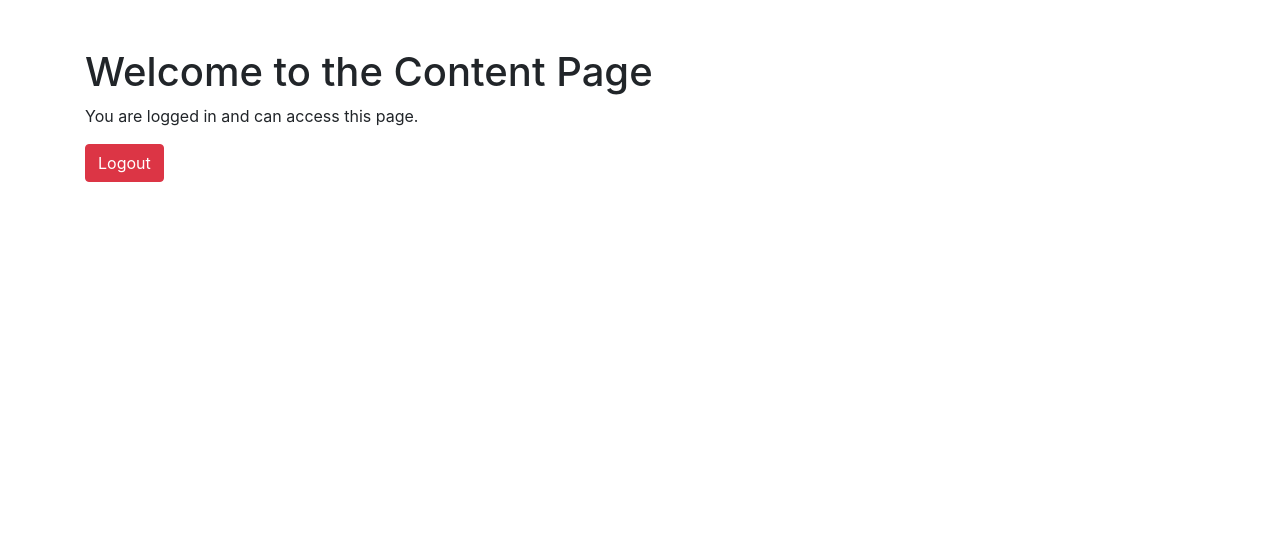
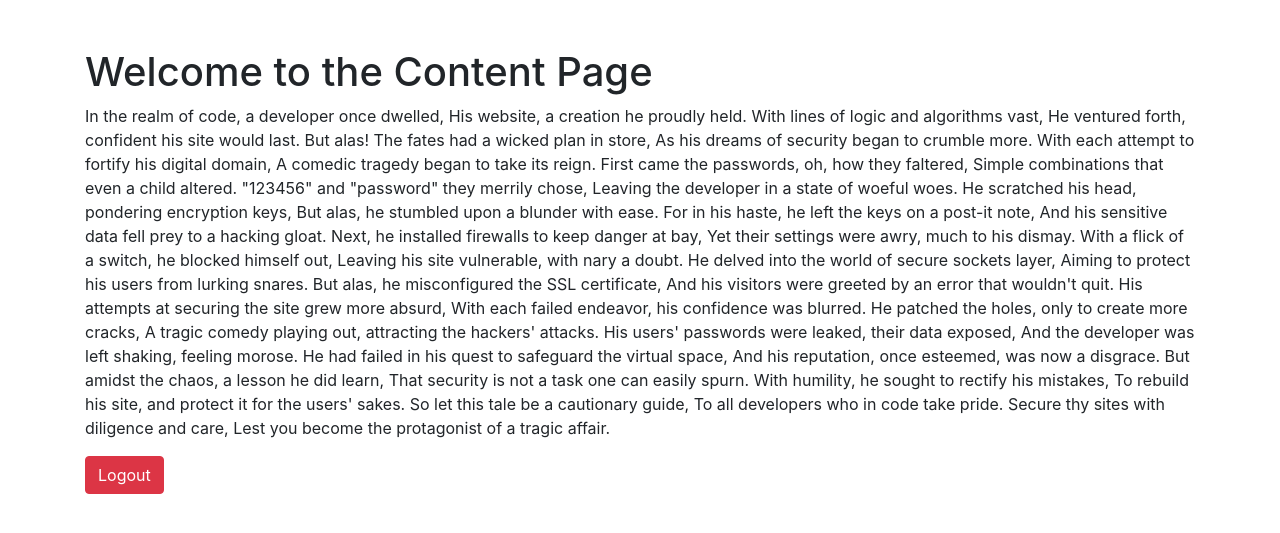
Before and after one commit to nathanbarlow/FlaskLoginWebsite, a Flask app: page /content in a window 1280 px wide. Shown: the part 56-589 px from the top of the page. Run offline with Flask 3, Linux system fonts and the light colour scheme; a user stored in the database is signed in; some libraries are stand-ins or nearby versions.

Commit message:
added page content

```diff
--- a/templates/content.html
+++ b/templates/content.html
@@ -4,6 +4,56 @@
 
 {% block content %}
   <h1>Welcome to the Content Page</h1>
-  <p>You are logged in and can access this page.</p>
+  <p>
+    In the realm of code, a developer once dwelled,
+    His website, a creation he proudly held.
+    With lines of logic and algorithms vast,
+    He ventured forth, confident his site would last.
+
+    But alas! The fates had a wicked plan in store,
+    As his dreams of security began to crumble more.
+    With each attempt to fortify his digital domain,
+    A comedic tragedy began to take its reign.
+
+    First came the passwords, oh, how they faltered,
+    Simple combinations that even a child altered.
+    "123456" and "password" they merrily chose,
+    Leaving the developer in a state of woeful woes.
+
+    He scratched his head, pondering encryption keys,
+    But alas, he stumbled upon a blunder with ease.
+    For in his haste, he left the keys on a post-it note,
+    And his sensitive data fell prey to a hacking gloat.
+
+    Next, he installed firewalls to keep danger at bay,
+    Yet their settings were awry, much to his dismay.
+    With a flick of a switch, he blocked himself out,
+    Leaving his site vulnerable, with nary a doubt.
+
+    He delved into the world of secure sockets layer,
+    Aiming to protect his users from lurking snares.
+    But alas, he misconfigured the SSL certificate,
+    And his visitors were greeted by an error that wouldn't quit.
+
+    His attempts at securing the site grew more absurd,
+    With each failed endeavor, his confidence was blurred.
+    He patched the holes, only to create more cracks,
+    A tragic comedy playing out, attracting the hackers' attacks.
+
+    His users' passwords were leaked, their data exposed,
+    And the developer was left shaking, feeling morose.
+    He had failed in his quest to safeguard the virtual space,
+    And his reputation, once esteemed, was now a disgrace.
+
+    But amidst the chaos, a lesson he did learn,
+    That security is not a task one can easily spurn.
+    With humility, he sought to rectify his mistakes,
+    To rebuild his site, and protect it for the users' sakes.
+
+    So let this tale be a cautionary guide,
+    To all developers who in code take pride.
+    Secure thy sites with diligence and care,
+    Lest you become the protagonist of a tragic affair.
+  </p>
   <a href="{{ url_for('logout') }}" class="btn btn-danger">Logout</a>
 {% endblock %}
```
Also changed, not shown: templates/protected.html (+23 -1 lines).
